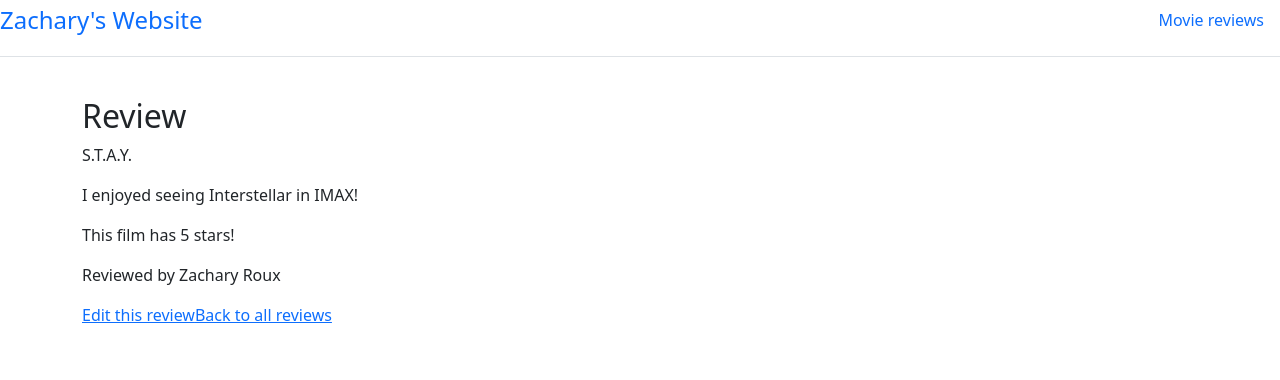
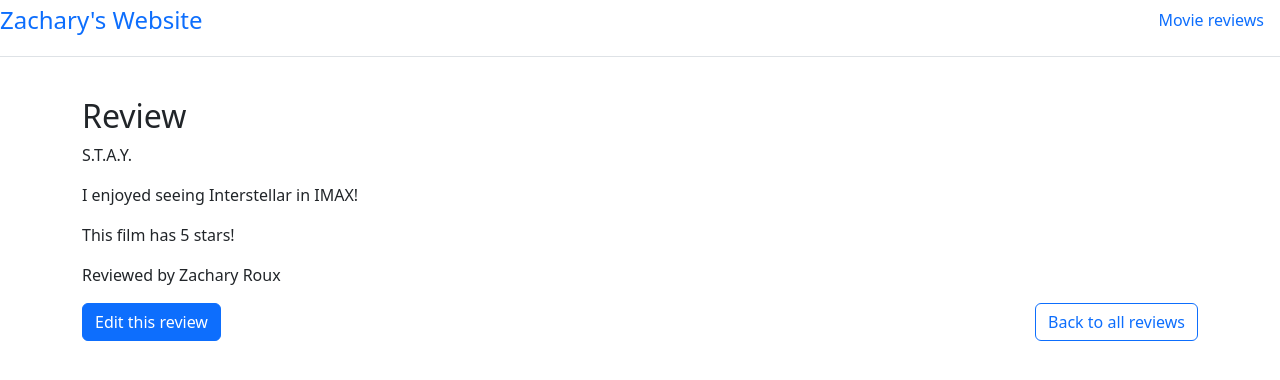
Before and after one commit to zroux93/movie-reviews, a Next.js app: page /reviews/0 in a window 1280 px wide. Shown: the top 380 px of the page. Built offline with nearby package versions, Linux system fonts and the light colour scheme.

Commit message:
Improve styling on review page

```diff
--- a/src/app/(reviews)/reviews/[id]/MovieReview.tsx
+++ b/src/app/(reviews)/reviews/[id]/MovieReview.tsx
@@ -28,8 +28,14 @@ function MovieReview({
       <p>{reviewText}</p>
       <p>This film has {numberOfStars} stars!</p>
       <p>Reviewed by {reviewerName}</p>
-      <Link href={`/reviews/edit/${reviewId}`}>Edit this review</Link>
-      <Link href={`/reviews`}>Back to all reviews</Link>
+      <div className="d-flex justify-content-between">
+        <Link className="btn btn-primary" href={`/reviews/edit/${reviewId}`}>
+          Edit this review
+        </Link>
+        <Link className="btn btn-outline-primary" href={`/reviews`}>
+          Back to all reviews
+        </Link>
+      </div>
     </div>
   );
 }
```
